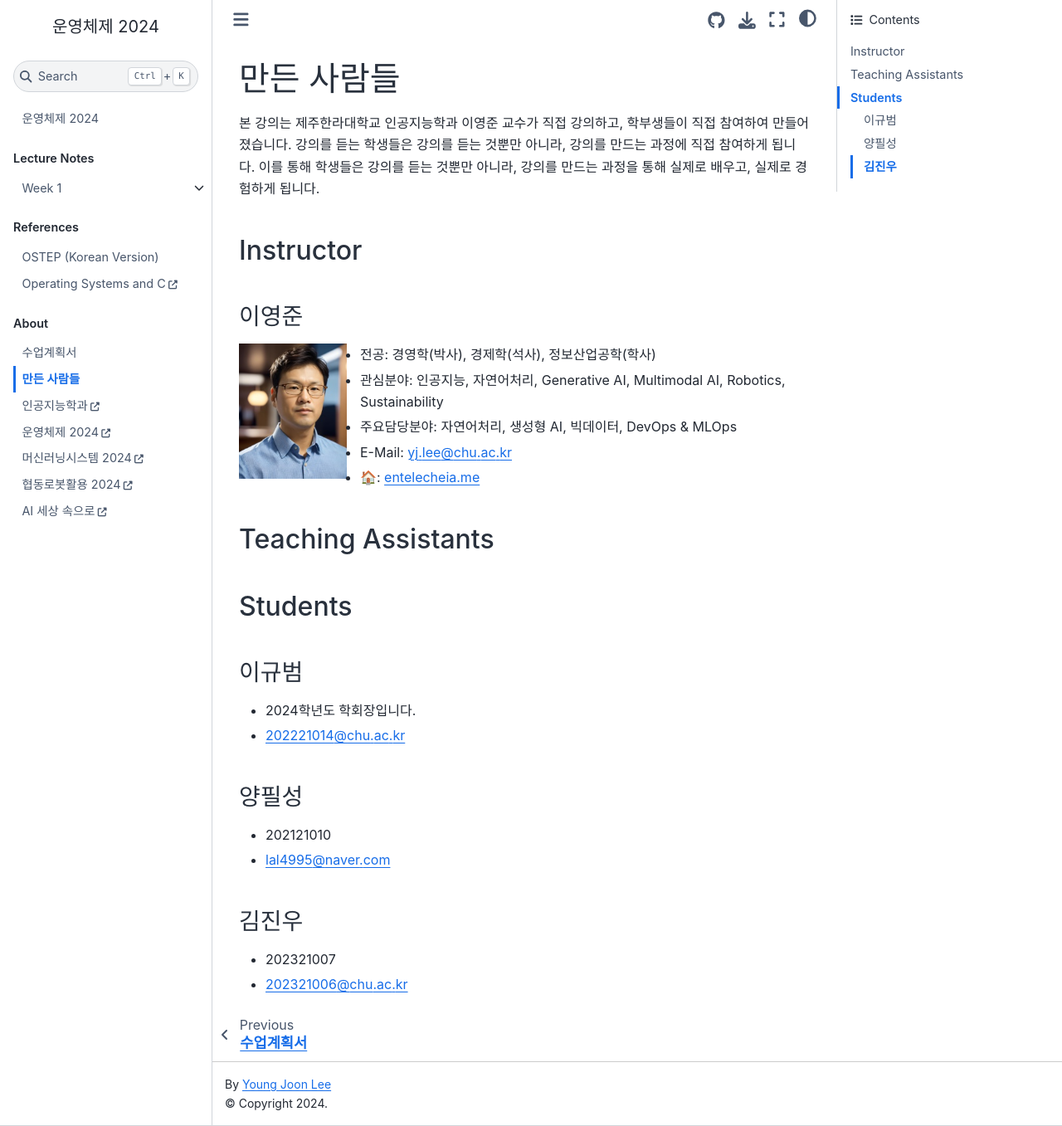
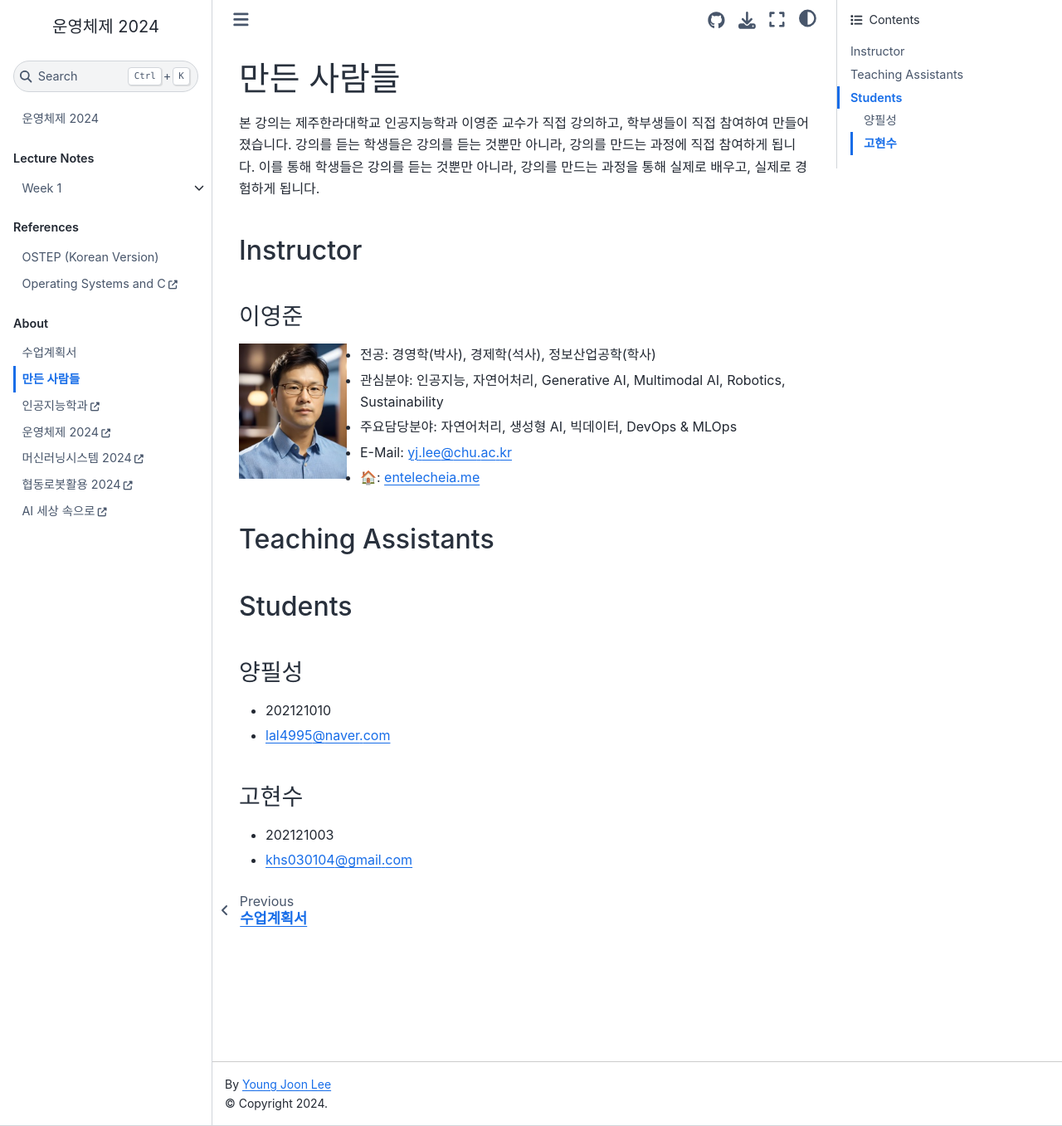
Before and after one commit to entelecheia/os-2024, a Jupyter Book: the page built from book/about/index.md, in a window 1280 px wide and 1357 px high. Shown: the whole window at 83% size. Built offline with Jupyter Book 1.0.4 settings and Sphinx 7.4.7 and the Sphinx Book theme 1.1.4, drawn with Linux system fonts in a browser that asks for light colours; a script that is not in the unit is left out.

Commit message:
Update index.md

```diff
--- a/book/about/index.md
+++ b/book/about/index.md
@@ -21,17 +21,12 @@
 
 ## Students
 
-### 이규범
-
-- 2024학년도 학회장입니다.
-- 202221014@chu.ac.kr
-
 ### 양필성
 
 - 202121010
 - lal4995@naver.com
 
-### 김진우
+### 고현수
 
-- 202321007
-- 202321006@chu.ac.kr
+- 202121003
+- khs030104@gmail.com
```
